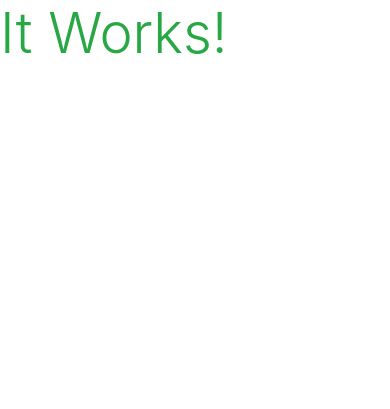
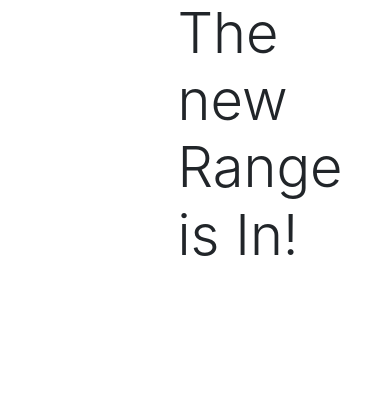
Before and after one commit to TwoBitCliff/Jifs_Craft_Cider, a Django app: page / in a window 390 px wide. Shown: the top 409 px of the page. Run offline with Django 3.2, Linux system fonts and the light colour scheme; some libraries are stand-ins or nearby versions.

Commit message:
Added Homepage Content

```diff
--- a/home/templates/home/index.html
+++ b/home/templates/home/index.html
@@ -1,6 +1,27 @@
 {% extends "base.html" %}
 {% load static %}
 
+{% block page_header %}
+<div class="container header-container">
+    <div class="row">
+        <div class="col">
+
+        </div>
+    </div>
+</div>
+{% endblock %}
+
+
+
 {% block content %}
-<h1 class="display-4 text-success">It Works!</h1>
+<div class="container h-100">
+    <div class="row">
+        <div class="col-7 offset-5 col-md-6 my-auto">
+            <h1 class="display-4 logo-front text-yellow">The new Range is In!</h1>
+        </div>
+        <div class="my-5">
+            <h4><a href="" class="shop-now-button btn btn-lg rounded-0 text-uppercase"></a></h4>
+        </div>
+    </div>
+</div>
 {% endblock %}
```
